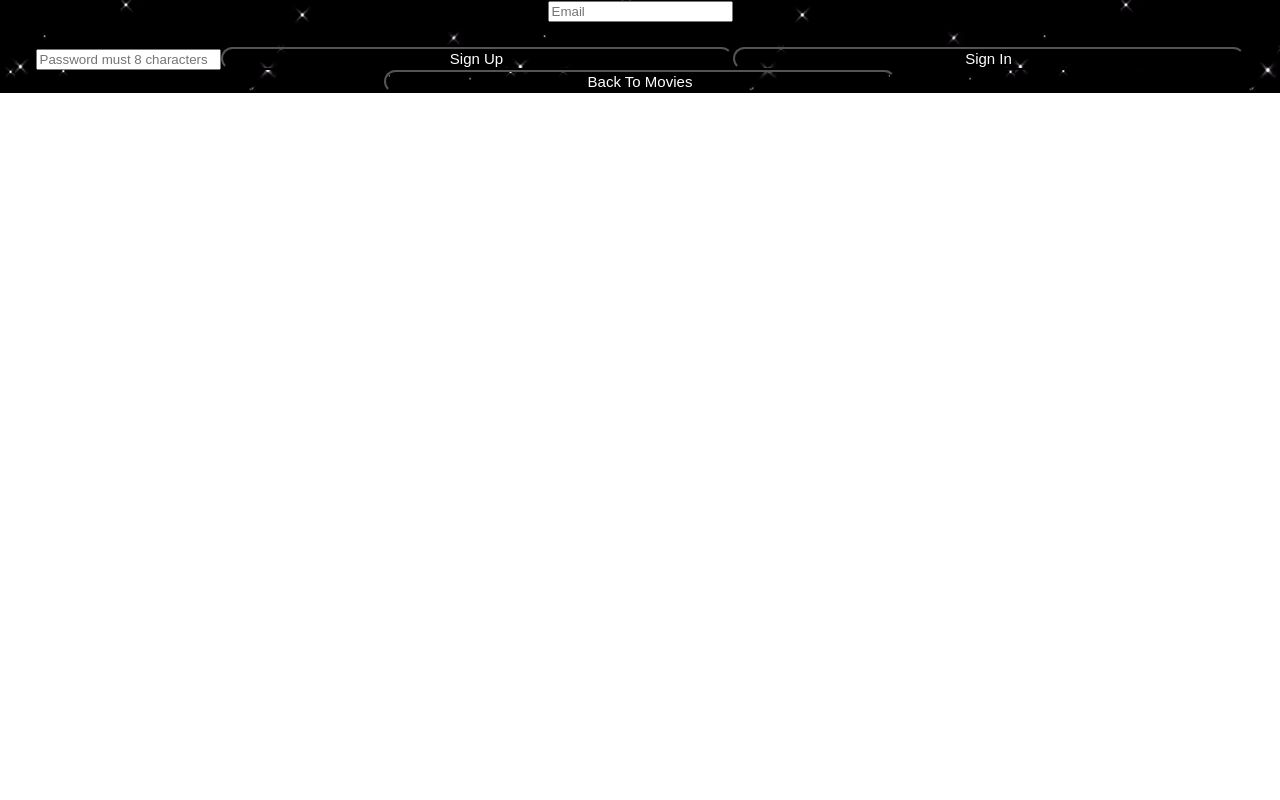
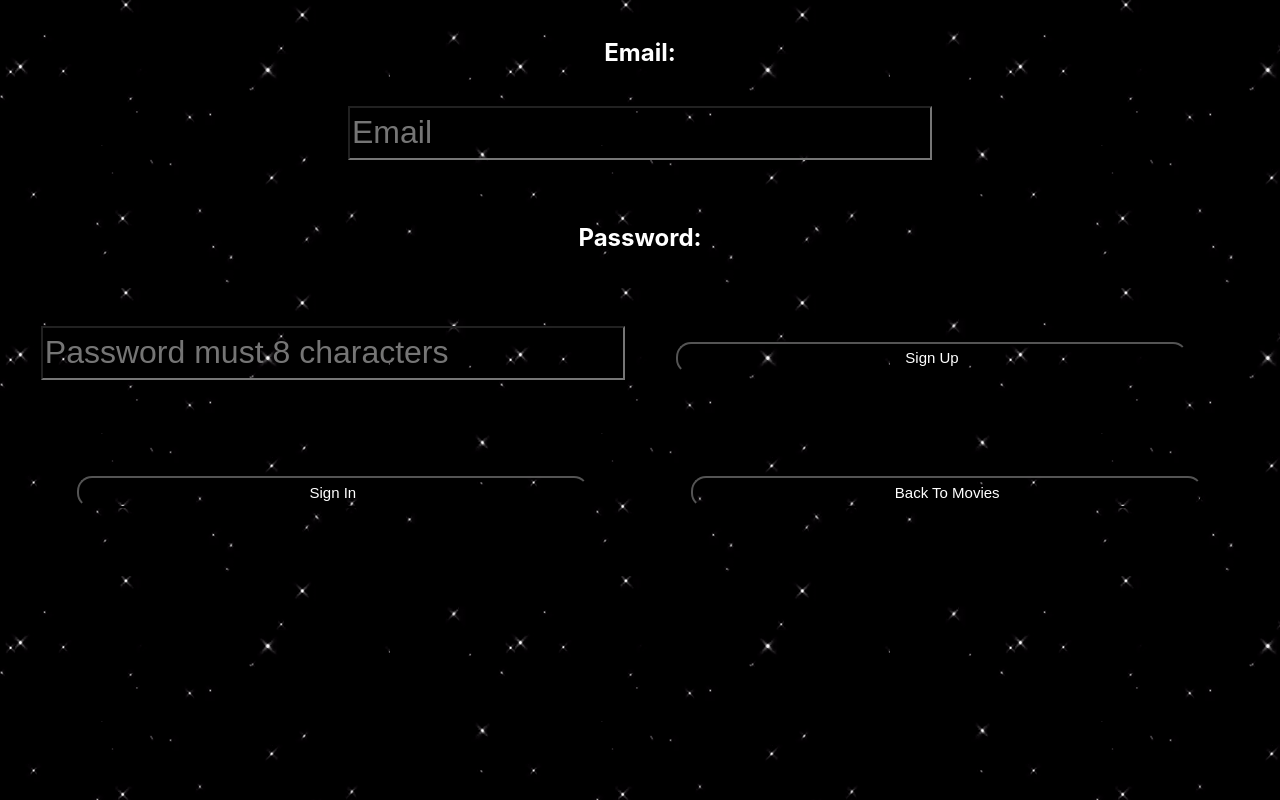
Before and after one commit to SamuelColeman/cinema-night, a React (Create React App) app: page /#/login in a window 1280 px wide. Built offline with nearby package versions, Linux system fonts and the light colour scheme; no server answers.

Commit message:
Add basic styling for form

```diff
--- a/src/Components/Form/Form.css
+++ b/src/Components/Form/Form.css
@@ -0,0 +1,12 @@
+form {
+	height: 100vh;
+	margin: 0px;
+}
+
+input {
+	width: 72vh;
+  height: 6vh;
+  font-size: 4vh;
+  background: transparent;
+  color: white;
+}
--- a/src/Components/Form/Form.js
+++ b/src/Components/Form/Form.js
@@ -1,4 +1,5 @@
 import React, { Component } from 'react';
+import './Form.css';
 import { connect } from 'react-redux';
 import { bindActionCreators } from 'redux';
 import { login, signUp, favouritesList, hasError } from '../../actions'
@@ -82,12 +83,14 @@ class Form extends Component{
      const { email, password, error } = this.state;
     return (
         <form>
+            <h2>Email:</h2>
             <input placeholder='Email'
                    type='email'
                    name='email'
                    value={email}
                    onChange={this.handleChange} />
             <h1>{error}</h1>
+            <h2>Password:</h2>
             <input placeholder='Password must 8 characters'
                    type='password'
                    name='password'
--- a/src/Components/MovieCard/MovieCard.css
+++ b/src/Components/MovieCard/MovieCard.css
@@ -21,4 +21,10 @@ button {
   background: transparent;
   color: white;
   font-size: 15px;
+  margin: 4%;
 }
+
+button:hover {
+	background: white;
+	color: black;
+}
--- a/src/Components/MoviePage/MoviePage.css
+++ b/src/Components/MoviePage/MoviePage.css
@@ -10,7 +10,8 @@
 h2,
 h3 {
 	color: white;
-  padding: 1% 25%;
+  padding: 3% 25%;
+  margin: 0px;
 }
 
 .movie__page--title {
```
